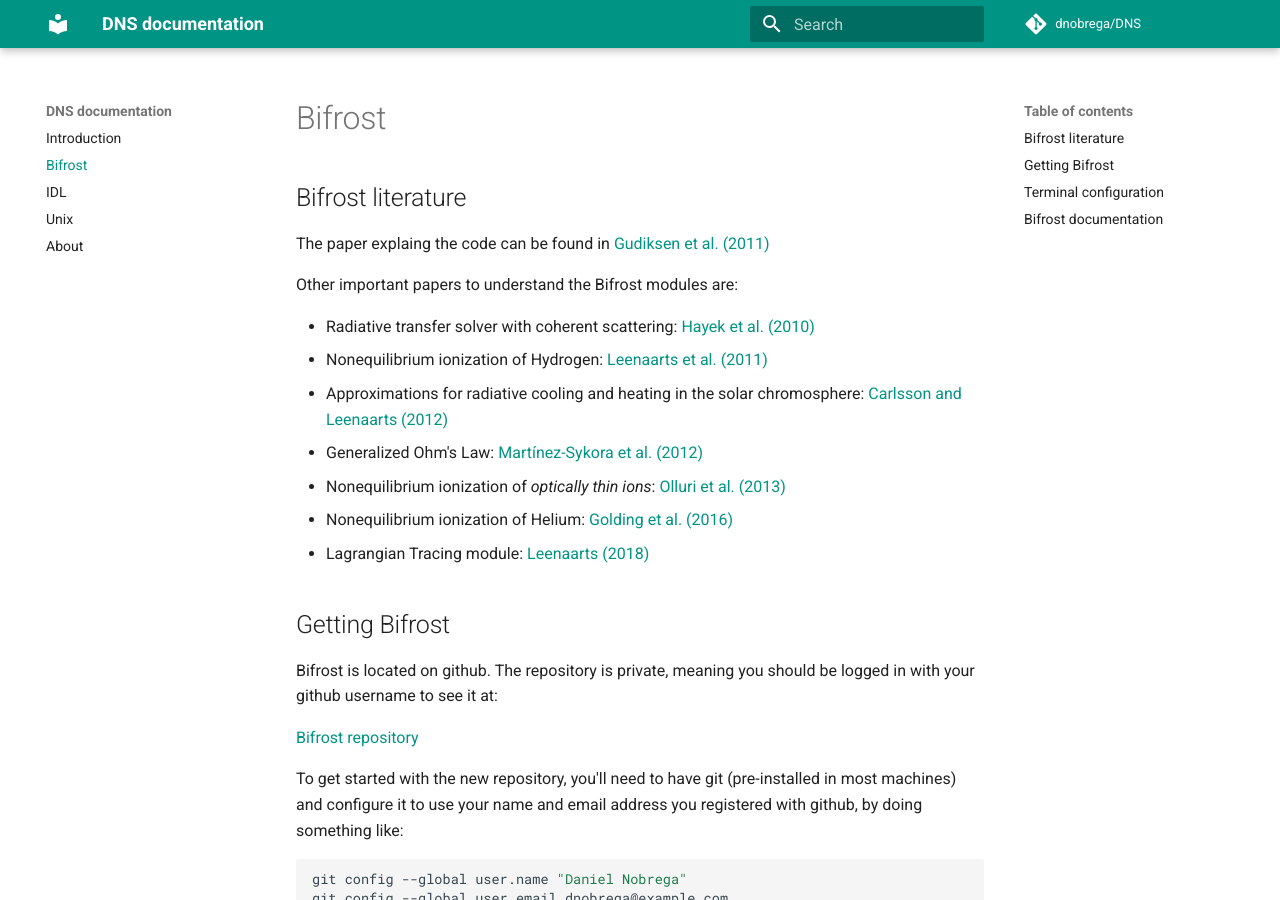
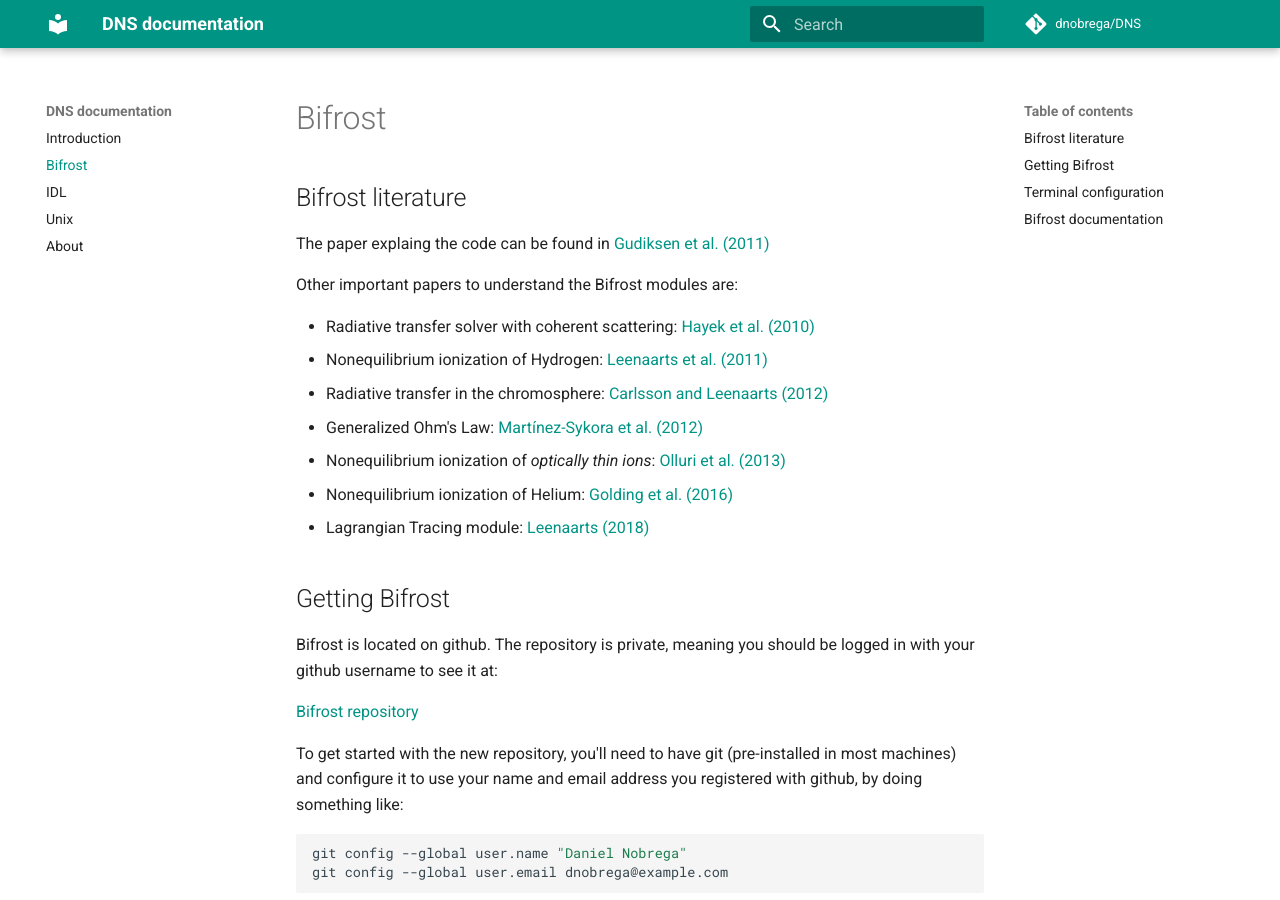
Before and after one commit to dnobrega/DNS, an MkDocs documentation site: the page built from docs/bifrost.md, in a window 1280 px wide and 900 px high. Built offline with MkDocs 1.6.1 and Material for MkDocs 9.7.7, drawn with Linux system fonts in a browser that asks for light colours; comment, search, counter and statistics services are not loaded.

Commit message:
Update Bifrost.md

```diff
--- a/docs/bifrost.md
+++ b/docs/bifrost.md
@@ -9,7 +9,7 @@ Other important papers to understand the Bifrost modules are:
 
 - Radiative transfer solver with coherent scattering: [Hayek et al. (2010)](http://adsabs.harvard.edu/abs/2010A%26A...517A..49H)
 - Nonequilibrium ionization of Hydrogen: [Leenaarts et al. (2011)](http://adsabs.harvard.edu/abs/2011A%26A...530A.124L)
-- Approximations for radiative cooling and heating in the solar chromosphere: [Carlsson and Leenaarts (2012)](http://adsabs.harvard.edu/abs/2012A%26A...539A..39C)
+- Radiative transfer in the chromosphere: [Carlsson and Leenaarts (2012)](http://adsabs.harvard.edu/abs/2012A%26A...539A..39C)
 - Generalized Ohm's Law: [Martínez-Sykora et al. (2012)](http://adsabs.harvard.edu/abs/2012ApJ...753..161M)
 - Nonequilibrium ionization of _optically thin ions_: [Olluri et al. (2013)](http://adsabs.harvard.edu/abs/2013AJ....145...72O)
 - Nonequilibrium ionization of Helium: [Golding et al. (2016)](http://adsabs.harvard.edu/abs/2016ApJ...817..125G)
```
